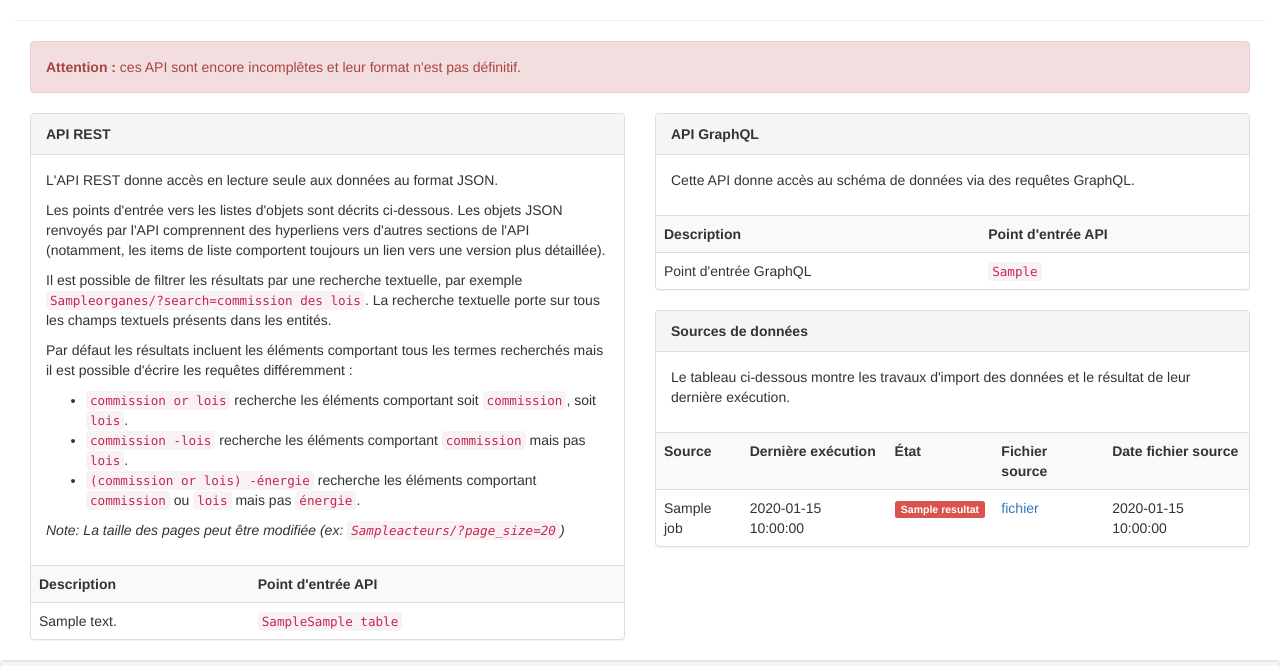
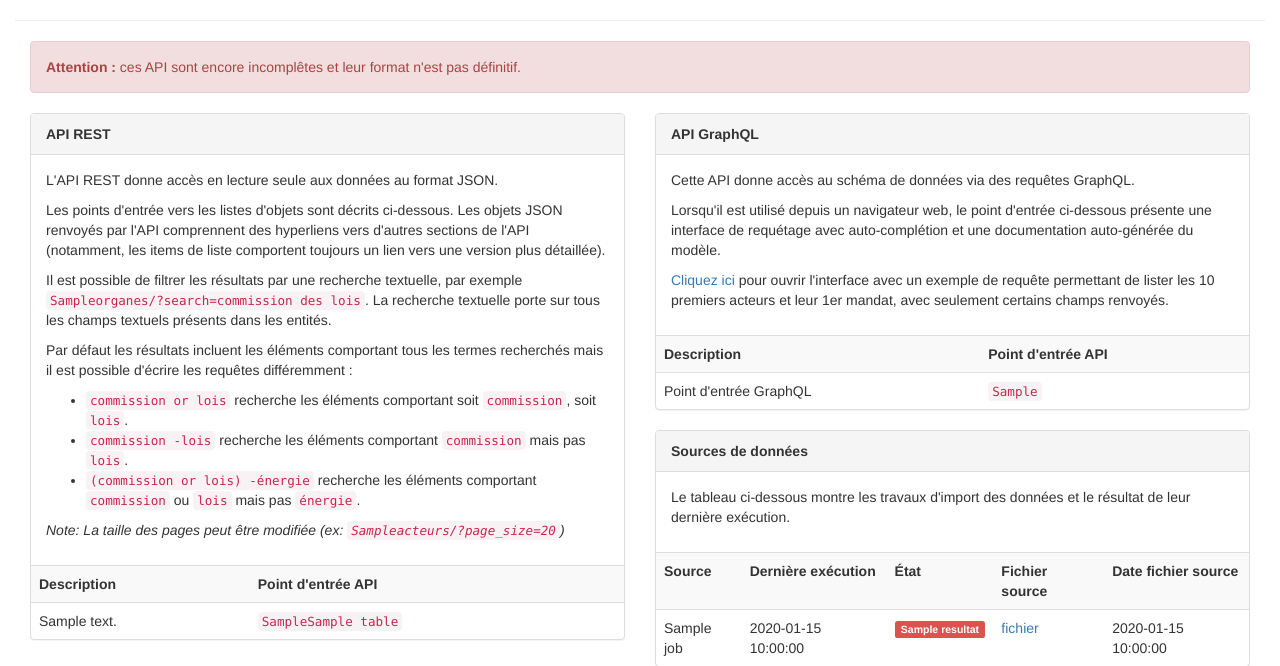
Before and after one commit to regardscitoyens/parlapi, a Flask app: template parlapi/templates/index.html in a window 1280 px wide. Shown: the part 266-932 px from the top of the page. Run offline with Flask 2, Linux system fonts and the light colour scheme; the template is opened without the code that fills it: most values are stand-ins (such as "Sample title", 1, 10 or a date in 2020); data that the repository does not hold is empty; parts of the project's set-up code (start-up, migrations or seed data) failed here and were passed over; some libraries are stand-ins or nearby versions.

Commit message:
Ajout exemple graphql

```diff
--- a/parlapi/templates/index.html
+++ b/parlapi/templates/index.html
@@ -84,6 +84,10 @@
         </header>
         <article class="panel-body">
           <p>Cette API donne accès au schéma de données via des requêtes GraphQL.</p>
+
+          <p>Lorsqu'il est utilisé depuis un navigateur web, le point d'entrée ci-dessous présente une interface de requétage avec auto-complétion et une documentation auto-générée du modèle.</p>
+
+          <p><a href="{{ graphql_prefix }}{% raw %}?query={%0A  allActeurs(first%3A 10) {%0A    edges {%0A      node {%0A        civilite%0A        nom%0A        prenom%0A        mandats(first%3A 1) {%0A          edges {%0A            node {%0A              qualite%0A              organes {%0A                edges {%0A                  node {%0A                    libelle%0A                  }%0A                }%0A              }%0A            }%0A          }%0A        }%0A      }%0A    }%0A  }%0A}%0A{% endraw %}">Cliquez ici</a> pour ouvrir l'interface avec un exemple de requête permettant de lister les 10 premiers acteurs et leur 1er mandat, avec seulement certains champs renvoyés.</p>
         </article>
         <table class="table table-striped table-responsive">
           <tr>
```
